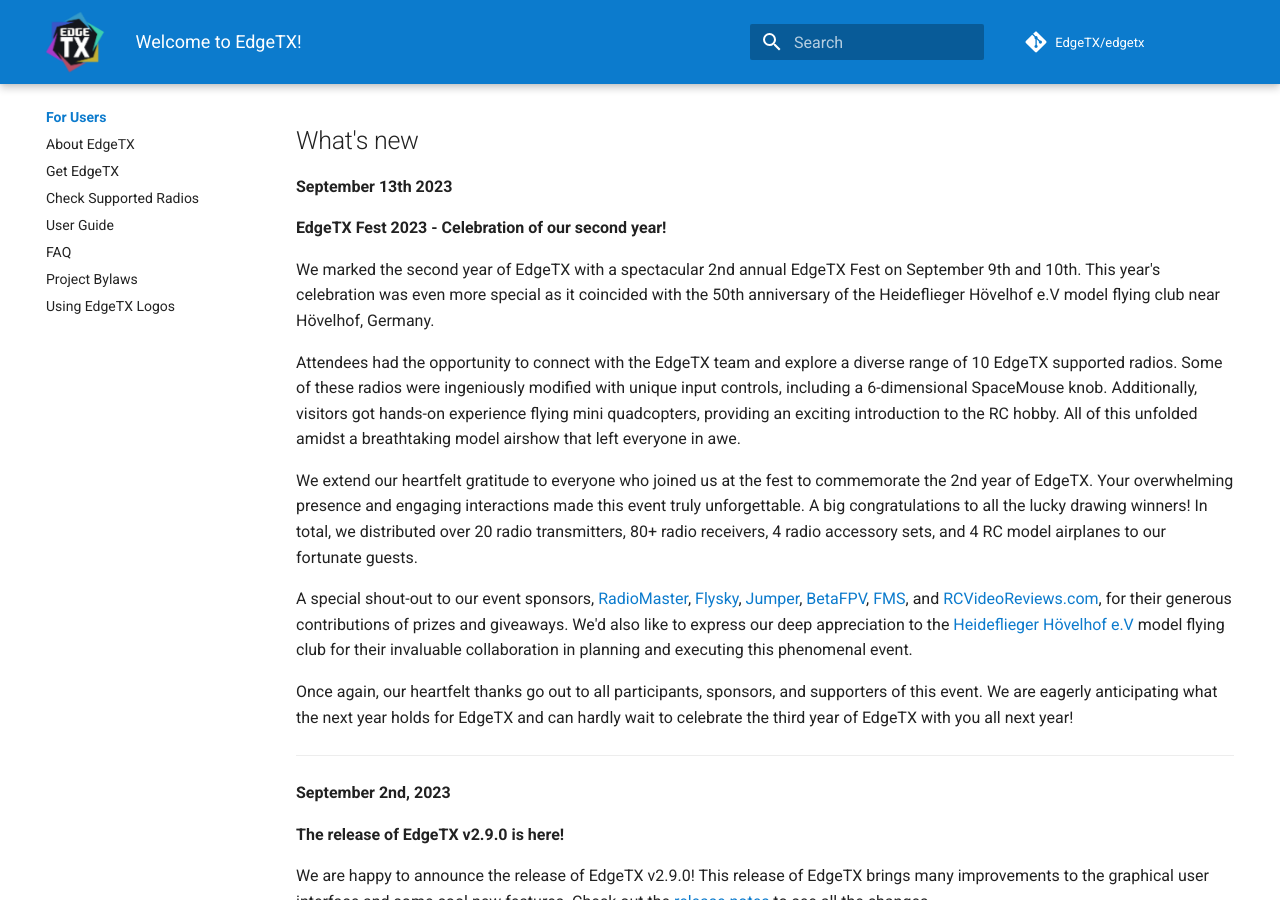
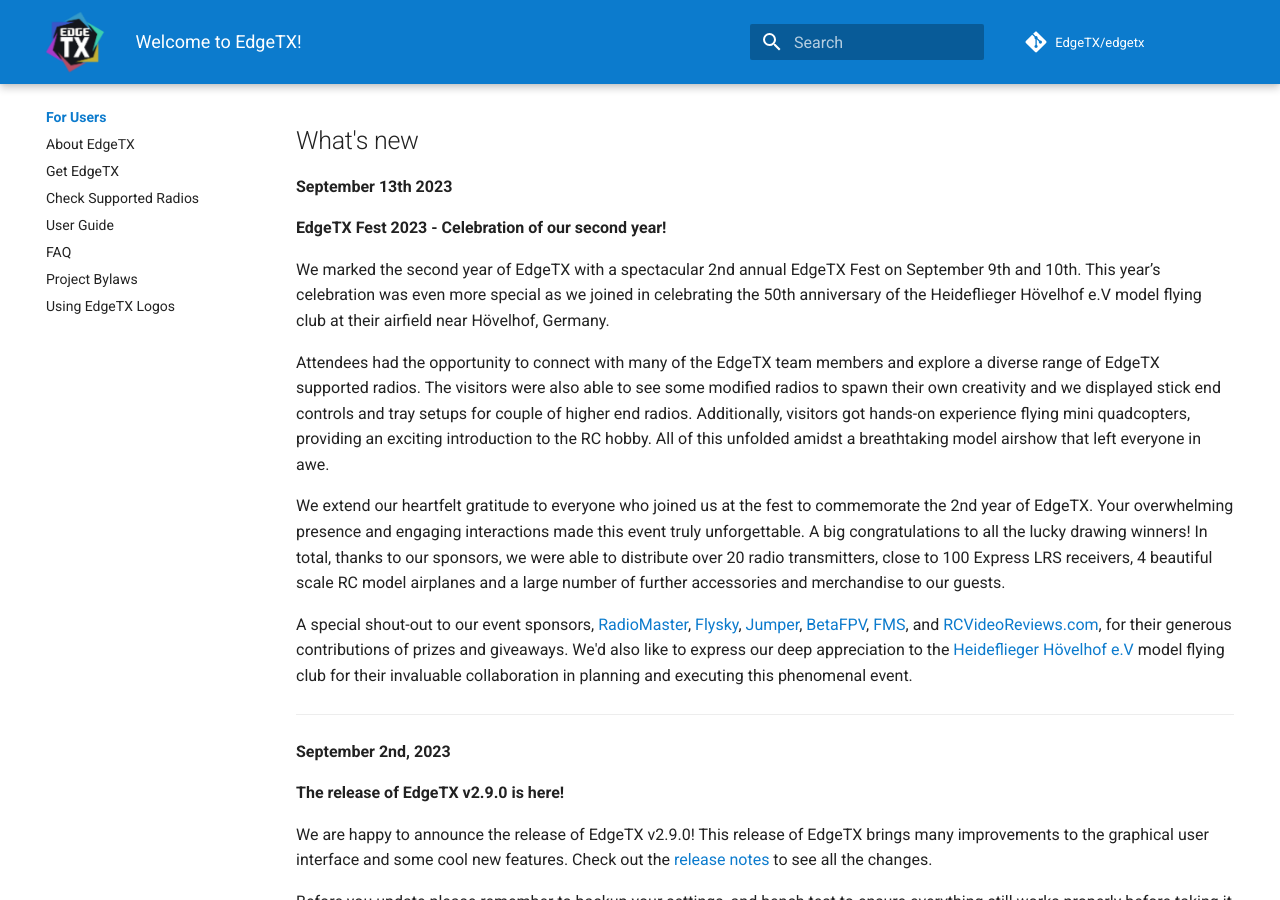
Before and after one commit to EdgeTX/edgetx.github.io, an MkDocs documentation site: the page built from docs/index.md, in a window 1280 px wide and 900 px high, scrolled down 892 px. Built offline with MkDocs 1.6.1 and Material for MkDocs 9.7.7, drawn with Linux system fonts in a browser that asks for light colours; comment, search, counter and statistics services are not loaded; some of the changed text lies outside the part shown.

Commit message:
Updates to what new and news pages (#88)
* Update index.md

* Update index.md

* Update news.md

* Update index.md

```diff
--- a/docs/index.md
+++ b/docs/index.md
@@ -20,15 +20,14 @@
 
 **EdgeTX Fest 2023 - Celebration of our second year!**
 
-We marked the second year of EdgeTX with a spectacular 2nd annual EdgeTX Fest on September 9th and 10th. This year's celebration was even more special as it coincided with the 50th anniversary of the Heideflieger Hövelhof e.V model flying club near Hövelhof, Germany.
+We marked the second year of EdgeTX with a spectacular 2nd annual EdgeTX Fest on September 9th and 10th. This year’s celebration was even more special as we joined in celebrating the 50th anniversary of the Heideflieger Hövelhof e.V model flying club at their airfield near Hövelhof, Germany.
 
-Attendees had the opportunity to connect with the EdgeTX team and explore a diverse range of 10 EdgeTX supported radios. Some of these radios were ingeniously modified with unique input controls, including a 6-dimensional SpaceMouse knob. Additionally, visitors got hands-on experience flying mini quadcopters, providing an exciting introduction to the RC hobby. All of this unfolded amidst a breathtaking model airshow that left everyone in awe.
+Attendees had the opportunity to connect with many of the EdgeTX team members and explore a diverse range of EdgeTX supported radios. The visitors were also able to see some modified radios to spawn their own creativity and we displayed stick end controls and tray setups for couple of higher end radios. Additionally, visitors got hands-on experience flying mini quadcopters, providing an exciting introduction to the RC hobby. All of this unfolded amidst a breathtaking model airshow that left everyone in awe.
 
-We extend our heartfelt gratitude to everyone who joined us at the fest to commemorate the 2nd year of EdgeTX. Your overwhelming presence and engaging interactions made this event truly unforgettable. A big congratulations to all the lucky drawing winners! In total, we distributed over 20 radio transmitters, 80+ radio receivers, 4 radio accessory sets, and 4 RC model airplanes to our fortunate guests.
+We extend our heartfelt gratitude to everyone who joined us at the fest to commemorate the 2nd year of EdgeTX. Your overwhelming presence and engaging interactions made this event truly unforgettable. A big congratulations to all the lucky drawing winners! In total, thanks to our sponsors, we were able to distribute over 20 radio transmitters, close to 100 Express LRS receivers, 4 beautiful scale RC model airplanes and a large number of further accessories and merchandise to our guests.
 
 A special shout-out to our event sponsors, [RadioMaster](https://www.radiomasterrc.com/), [Flysky](https://www.flysky-cn.com/), [Jumper](https://www.jumper-rc.com/), [BetaFPV](https://betafpv.com/), [FMS](https://www.fmshobby.com/), and [RCVideoReviews.com](https://www.youtube.com/channel/UCcJwn8V3MTsib2LjAcTnarg), for their generous contributions of prizes and giveaways. We'd also like to express our deep appreciation to the [Heideflieger Hövelhof e.V](https://heideflieger.de/) model flying club for their invaluable collaboration in planning and executing this phenomenal event.
 
-Once again, our heartfelt thanks go out to all participants, sponsors, and supporters of this event. We are eagerly anticipating what the next year holds for EdgeTX and can hardly wait to celebrate the third year of EdgeTX with you all next year!
 
 ---
 
@@ -66,37 +65,5 @@
 
 ---
 
-**July 26, 2023**
-
-**Unveiling our new logo!**
-
-As we celebrate the start of the 3rd year of the EdgeTX, we are thrilled to unveil the brand-new EdgeTX logo and our new mascot, Eddie the Edgehog! This fresh, captivating design represents a significant milestone in our journey towards open-source excellence in the world of Radio Control transmitters.
-
-<p align="center">
-<a><img src="/assets/logo.png?raw=true" align="center" width="250"></a>
-</P>
-
-
-**🦔 Meet Eddie, Your Trusty Companion 🦔**
-
-Eddie the Edgehog embodies the spirit of EdgeTX, combining cutting-edge technology and a playful, adventurous personality. With his sharp intellect and fearless attitude, Eddie is the perfect symbol for our ever-evolving open-source firmware that powers an incredible array of RC transmitters.
-
-<p align="center">
-<a><img src="/assets/edgehog.png?raw=true" align="center" width="400"></a>
-</P>
-
-**🎉 A New Era Begins 🎉**
-
-As we enter the third year of EdgeTX, we want to extend our heartfelt gratitude to the entire community. Your passion, feedback, and continuous support have fueled our progress, inspiring us to reach new heights. Together, we've built a thriving ecosystem that empowers RC enthusiasts worldwide.
-
-Additionally, we want to take a moment to express our heartfelt gratitude to the brilliant mind behind the stunning new logo and mascot - Martin Hotar! Martin's exceptional talent, creativity, and dedication have brought Eddie to life in a way that exceeded all our expectations.
-
-Stay tuned for more exciting updates, feature enhancements, and collaborative events as we embark on this new chapter with Eddie by our side!
-
-Thank you all for being a part of EdgeTX.
-
-Happy Flying!
-
----
 
 [**See More News**](news.md)
```
Also changed, not shown: docs/news.md (+15 -0 lines).
